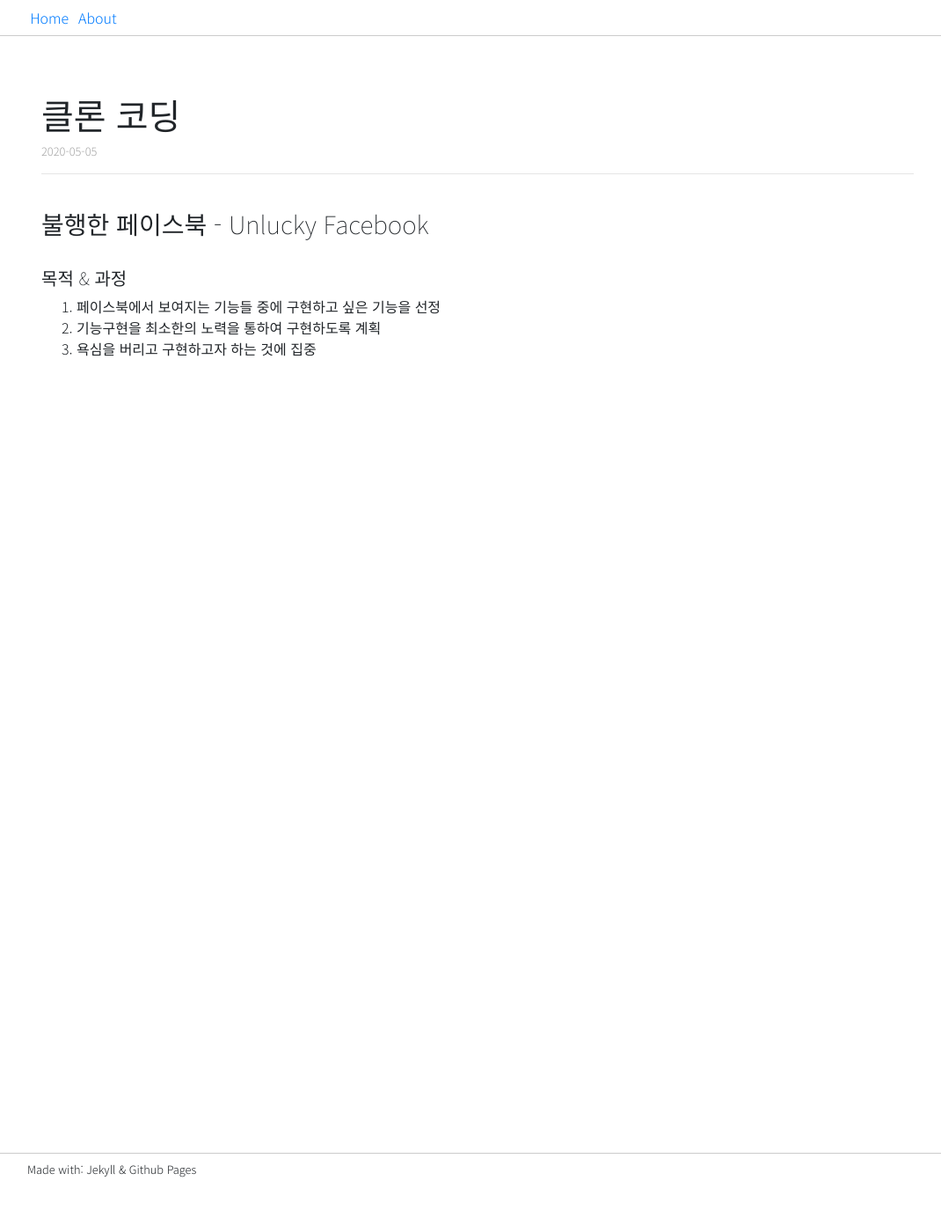
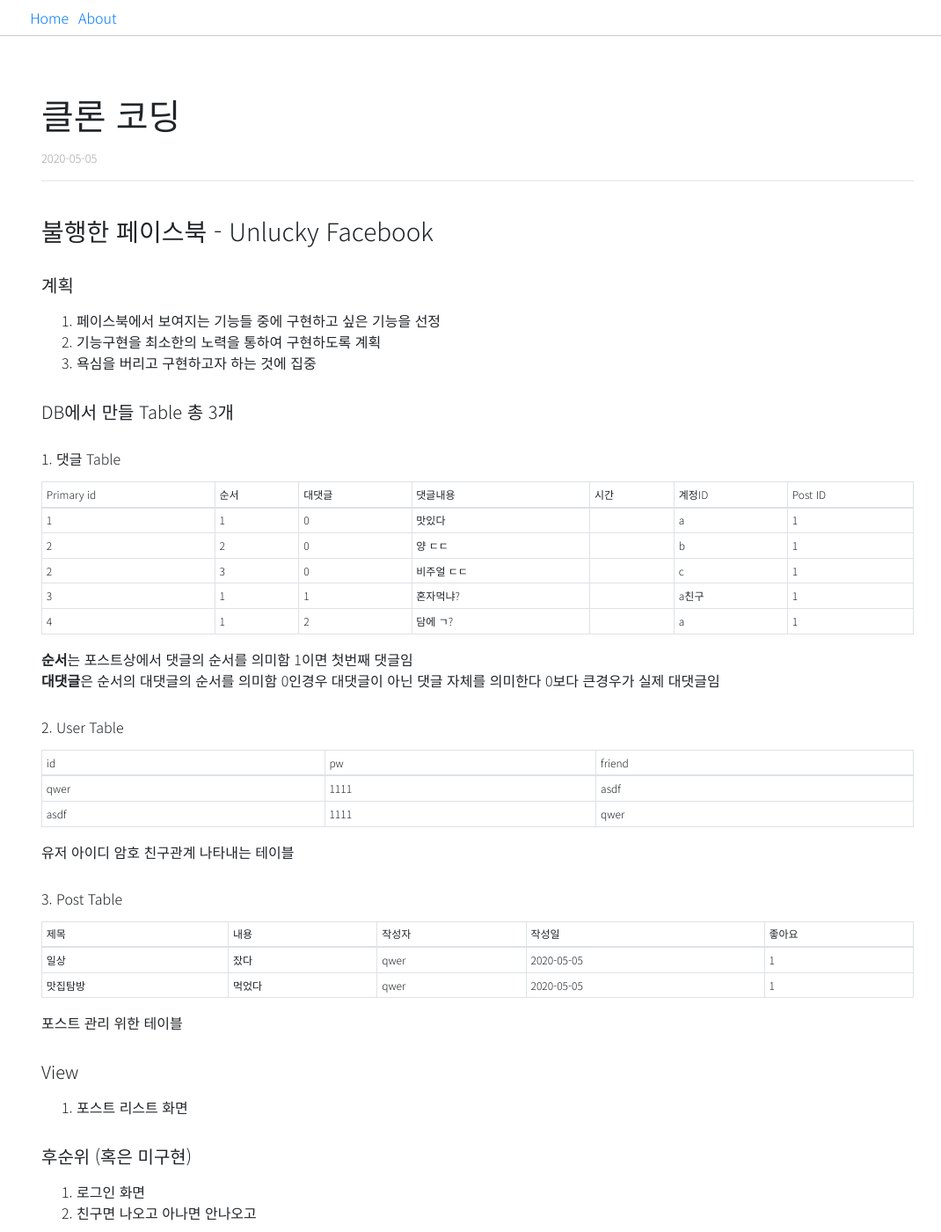
Before and after one commit to waonta/wati2.github.io, a Jekyll site: the page built from _posts/2020-05-05-Unlucky Facebook.md, in a window 1280 px wide and 1400 px high. Shown: the whole window at 88% size, without its empty margins (97-1167 px from the left). Built offline with Jekyll 4.4.1, drawn with Linux system fonts in a browser that asks for light colours.

Commit message:
unlucky Facebook 내용추가 및 css 수정

```diff
--- a/_posts/2020-05-05-Unlucky Facebook.md
+++ b/_posts/2020-05-05-Unlucky Facebook.md
@@ -7,9 +7,53 @@
 ### 불행한 페이스북 - Unlucky Facebook
 
 
-
-##### 목적 & 과정
+##### 계획
 
 1. 페이스북에서 보여지는 기능들 중에 구현하고 싶은 기능을 선정
 2. 기능구현을 최소한의 노력을 통하여 구현하도록 계획
 3. 욕심을 버리고 구현하고자 하는 것에 집중
+
+##### DB에서 만들 Table 총 3개
+
+###### 1. 댓글 Table
+
+{:.table .table-bordered .table-sm}
+|Primary id | 순서  | 대댓글    | 댓글내용  | 시간  | 계정ID    | Post ID   |
+|---        |---    |---        |---        |---    |---        |---        |
+|1          |1      |0          |맛있다     |       |    a      |     1     |
+|2          |2      |0          |양 ㄷㄷ    |       |    b      |     1     |
+|2          |3      |0          |비주얼 ㄷㄷ|       |    c      |     1     |
+|3          |1      |1          |혼자먹냐?  |       |    a친구  |     1     |
+|4          |1      |2          |담에 ㄱ?   |       |    a      |     1     |
+
+**순서**는 포스트상에서 댓글의 순서를 의미함 1이면 첫번째 댓글임
+**대댓글**은 순서의 대댓글의 순서를 의미함 0인경우 대댓글이 아닌 댓글 자체를 의미한다 0보다 큰경우가 실제 대댓글임
+
+
+###### 2. User Table
+
+{:.table .table-bordered .table-sm}
+|id | pw | friend |
+|---|---|---|
+|qwer| 1111 | asdf |
+|asdf| 1111 | qwer |
+
+유저 아이디 암호 친구관계 나타내는 테이블
+
+###### 3. Post Table
+
+{:.table .table-bordered .table-sm}
+|제목|내용|작성자|작성일|좋아요|
+|---|---|---|---|---|
+|일상|잤다|qwer|2020-05-05|1|
+|맛집탐방|먹었다|qwer|2020-05-05|1|
+
+포스트 관리 위한 테이블
+
+
+##### View
+1. 포스트 리스트 화면
+
+##### 후순위 (혹은 미구현)
+1. 로그인 화면
+2. 친구면 나오고 아나면 안나오고
--- a/_sass/content.scss
+++ b/_sass/content.scss
@@ -17,3 +17,12 @@
     color: #a5a5a5;
     font-weight: 300;
 }
+
+.content-post p, .content-post li {
+    font-size: 1em;
+}
+
+.content-post th, .content-post td {
+    font-size: 0.75em;
+    font-weight: 300;
+}
--- a/_sass/index.scss
+++ b/_sass/index.scss
@@ -8,8 +8,8 @@
 h1, h2, h3, h4, h5, h6{
     position: relative;
     margin-top: 2rem;
-    margin-bottom: 0.5rem;
-    font-weight: 100;
+    margin-bottom: 1rem;
+    font-weight: 300;
 }
 
 ul {
```
